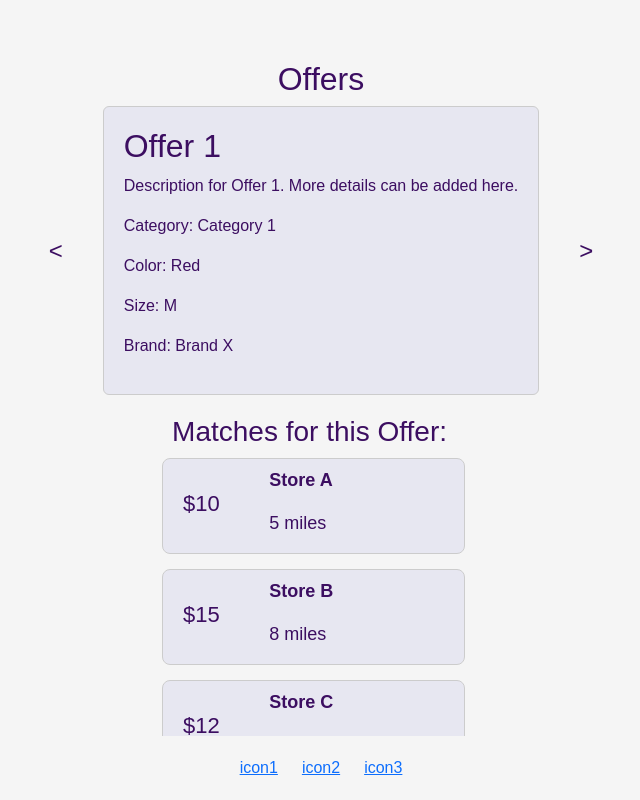
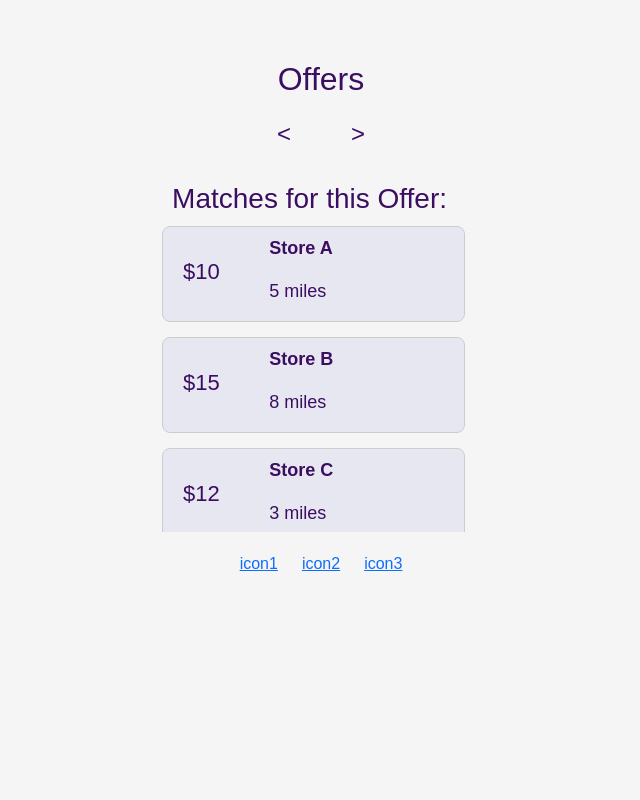
Before and after one commit to loogeyy/thriftify, a React (Create React App) app in the folder thriftity/: page /offers in a window 1280 px wide. Shown: the whole page, without its empty margins (319-959 px from the left). Built offline with nearby package versions, Linux system fonts and the light colour scheme.

Commit message:
connected the upload and offers page

```diff
--- a/thriftity/src/App.js
+++ b/thriftity/src/App.js
@@ -23,7 +23,7 @@ function App() {
     <Router>
         <Routes>
           <Route exact path="/" element={<Home />} />
-          <Route path="/offers" element={<Offers />} />
+          <Route path="/offers" element={<Offers clothesList={clothesList} />} />
           <Route path="/uploadPage" element={<UploadPage addClothes={addClothes}/>} />
           <Route path="/listPage" element={<ListPage clothesList={clothesList} />} />
         </Routes>
--- a/thriftity/src/pages/ListPage.js
+++ b/thriftity/src/pages/ListPage.js
@@ -8,7 +8,7 @@ function ListPage({ clothesList }) {
         <ul>
             {clothesList.map((clothes, index) => (
             <li key={index}>
-                Type: {clothes.type}, Size: {clothes.size}, Color: {clothes.color}, Brand: {clothes.brand}
+                Item: {clothes.item}, Category: {clothes.category}, Size: {clothes.size}, Color: {clothes.color}, Brand: {clothes.brand}
             </li>
             ))}
         </ul>
--- a/thriftity/src/pages/Offers.css
+++ b/thriftity/src/pages/Offers.css
@@ -23,6 +23,7 @@
     padding: 20px;
     margin: 0 10px;
     color: #3C0E61;
+    width: 300px;
   }
 
   .nav-button {
--- a/thriftity/src/pages/Offers.js
+++ b/thriftity/src/pages/Offers.js
@@ -3,33 +3,33 @@ import Navbar from '../components/Navbar';
 import 'bootstrap/dist/css/bootstrap.min.css';
 import './Offers.css';
 
-const Offers = () => {
-  const cardsData = [
-    {
-      title: 'Offer 1',
-      description: 'Description for Offer 1. More details can be added here.',
-      category: 'Category 1',
-      color: 'Red',
-      size: 'M',
-      brand: 'Brand X',
-    },
-    {
-      title: 'Offer 2',
-      description: 'Description for Offer 2. More details can be added here.',
-      category: 'Category 2',
-      color: 'Blue',
-      size: 'L',
-      brand: 'Brand Y',
-    },
-    {
-      title: 'Offer 3',
-      description: 'Description for Offer 3. More details can be added here.',
-      category: 'Category 1',
-      color: 'Green',
-      size: 'S',
-      brand: 'Brand Z',
-    },
-  ];
+const Offers = ({ clothesList }) => {
+  // const cardsData = [
+  //   {
+  //     title: 'Offer 1',
+  //     description: 'Description for Offer 1. More details can be added here.',
+  //     category: 'Category 1',
+  //     color: 'Red',
+  //     size: 'M',
+  //     brand: 'Brand X',
+  //   },
+  //   {
+  //     title: 'Offer 2',
+  //     description: 'Description for Offer 2. More details can be added here.',
+  //     category: 'Category 2',
+  //     color: 'Blue',
+  //     size: 'L',
+  //     brand: 'Brand Y',
+  //   },
+  //   {
+  //     title: 'Offer 3',
+  //     description: 'Description for Offer 3. More details can be added here.',
+  //     category: 'Category 1',
+  //     color: 'Green',
+  //     size: 'S',
+  //     brand: 'Brand Z',
+  //   },
+  // ];
 
   const storeData = [
     { name: 'Store A', price: '$10', distance: '5 miles' },
@@ -43,11 +43,11 @@ const Offers = () => {
   const [currentCardIndex, setCurrentCardIndex] = useState(0);
 
   const handlePrevClick = () => {
-    setCurrentCardIndex((prevIndex) => (prevIndex - 1 + cardsData.length) % cardsData.length);
+    setCurrentCardIndex((prevIndex) => (prevIndex - 1 + clothesList.length) % clothesList.length);
   };
 
   const handleNextClick = () => {
-    setCurrentCardIndex((prevIndex) => (prevIndex + 1) % cardsData.length);
+    setCurrentCardIndex((prevIndex) => (prevIndex + 1) % clothesList.length);
   };
 
   return (
@@ -55,14 +55,17 @@ const Offers = () => {
       <h2 className="offers-title">Offers</h2>
       <div className="centered-box">
         <button className="nav-button prev" onClick={handlePrevClick}>{'<'}</button>
-        <div className="card">
-          <h2>{cardsData[currentCardIndex].title}</h2>
-          <p>{cardsData[currentCardIndex].description}</p>
-          <p>Category: {cardsData[currentCardIndex].category}</p>
-          <p>Color: {cardsData[currentCardIndex].color}</p>
-          <p>Size: {cardsData[currentCardIndex].size}</p>
-          <p>Brand: {cardsData[currentCardIndex].brand}</p>
-        </div>
+        {clothesList && clothesList.length > 0 && (
+          <div className="card">
+            <h2>{clothesList[currentCardIndex].title}</h2>
+            <p>{clothesList[currentCardIndex].description}</p>
+            <p>Item: {clothesList[currentCardIndex].item}</p>
+            <p>Category: {clothesList[currentCardIndex].category}</p>
+            <p>Color: {clothesList[currentCardIndex].color}</p>
+            <p>Size: {clothesList[currentCardIndex].size}</p>
+            <p>Brand: {clothesList[currentCardIndex].brand}</p>
+          </div>
+        )}
         <button className="nav-button next" onClick={handleNextClick}>{'>'}</button>
       </div>
       <div className="store-list-container">
--- a/thriftity/src/pages/UploadPage.js
+++ b/thriftity/src/pages/UploadPage.js
@@ -3,13 +3,21 @@ import './UploadPage.css'; // Import CSS file
 import Navbar from '../components/Navbar.js';
 
 function UploadPage({ addClothes }) {
-  const [type, setType] = useState('');
+  const [item, setItem] = useState('');
+  const [category, setCategory] = useState('');
   const [size, setSize] = useState('');
   const [color, setColor] = useState('');
   const [brand, setBrand] = useState('');
 
-  const handleTypeChange = (event) => {
-    setType(event.target.value);
+  const categories = ['Shirt', 'Pants', 'Shoes', 'Dress']; // Example categories
+  const sizes = ['XS', 'S', 'M', 'L', 'XL']; // Example sizes
+
+  const handleItemChange = (event) => {
+    setItem(event.target.value);
+  };
+
+  const handleCategoryChange = (event) => {
+    setCategory(event.target.value);
   };
 
   const handleSizeChange = (event) => {
@@ -26,9 +34,10 @@ function UploadPage({ addClothes }) {
 
   const handleSubmit = (event) => {
     event.preventDefault();
-    const clothes = { type, size, color, brand };
+    const clothes = { item, category, size, color, brand };
     addClothes(clothes);
-    setType('');
+    setItem('');
+    setCategory('');
     setSize('');
     setColor('');
     setBrand('');
@@ -40,12 +49,26 @@ function UploadPage({ addClothes }) {
         <h1>Upload Page</h1>
         <form onSubmit={handleSubmit}>
           <div className="form-group">
-            <label htmlFor="size">Type:</label>
-            <input type="text" id="type" value={type} onChange={handleTypeChange} required />
+            <label htmlFor="item">Item:</label>
+            <input type="text" id="type" value={item} onChange={handleItemChange} required />
+          </div>
+          <div className="form-group">
+            <label htmlFor="category">Category:</label>
+            <select id="category" value={category} onChange={handleCategoryChange} required>
+              <option value="">Select category</option>
+              {categories.map((cat, index) => (
+                <option key={index} value={cat}>{cat}</option>
+              ))}
+            </select>
           </div>
           <div className="form-group">
             <label htmlFor="size">Size:</label>
-            <input type="text" id="size" value={size} onChange={handleSizeChange} required />
+            <select id="size" value={size} onChange={handleSizeChange} required>
+              <option value="">Select size</option>
+              {sizes.map((sz, index) => (
+                <option key={index} value={sz}>{sz}</option>
+              ))}
+            </select>
           </div>
           <div className="form-group">
             <label htmlFor="color">Color:</label>
```
